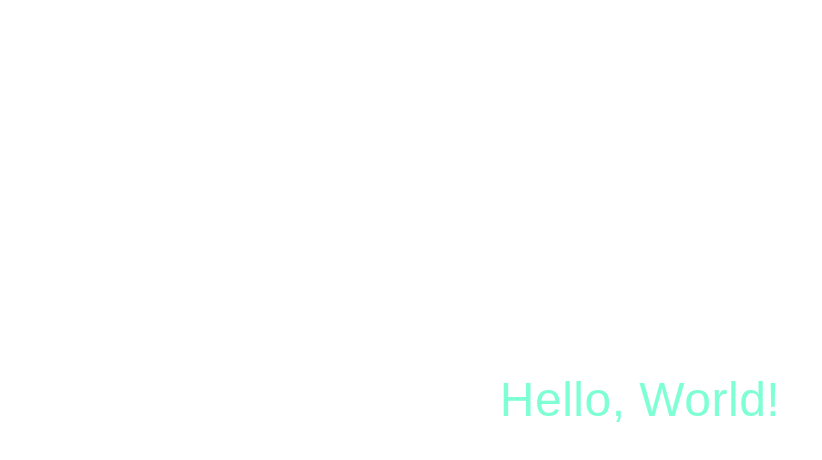
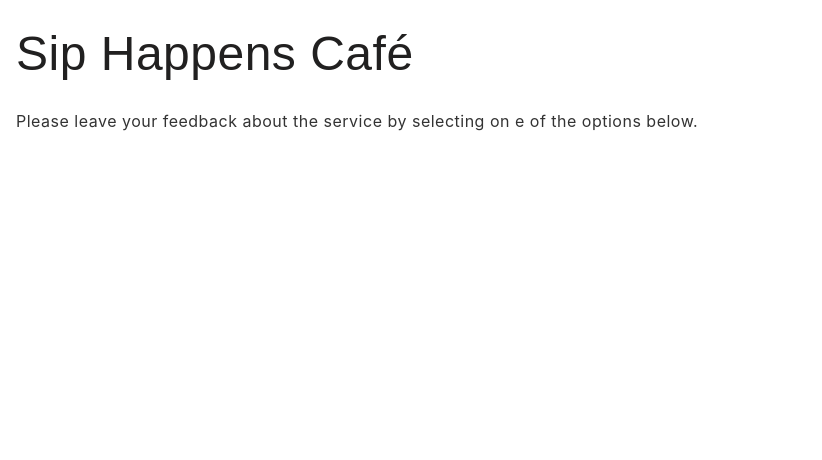
Before and after one commit to LadaM/ggoit-neo-react-hw-module2, a React (Vite) app: page / in a window 1280 px wide. Shown: the top 460 px of the page, without its empty margins (0-822 px from the left). Built offline with nearby package versions, Linux system fonts and the light colour scheme.

Commit message:
Description component

```diff
--- a/src/App.jsx
+++ b/src/App.jsx
@@ -1,10 +1,11 @@
 import css from './App.module.css';
+import Description from './components/Description.jsx';
 
 function App() {
     return (
         <>
             <div className={css.container}>
-                <h1 className={css.hello}>Hello, World!</h1>
+              <Description />
             </div>
         </>
     )
--- a/src/App.module.css
+++ b/src/App.module.css
@@ -1,12 +1,8 @@
-.hello {
-    color: aquamarine;
-    font-family: "KyivType Sans", sans-serif;
-    font-size: 3rem;
-}
-
 .container {
     display: flex;
-    justify-content: center;
-    align-items: center;
+    flex-direction: column;
+    gap: 1rem;
+    padding: 1rem;
+    align-items: flex-start;
     height: 100vh;
 }
--- /dev/null
+++ b/src/components/Description.jsx
@@ -0,0 +1,11 @@
+import css from './Description.module.css';
+
+const Description = () => {
+  return (<>
+      <h1 className={css.h1}>Sip Happens Café</h1>
+      <p>Please leave your feedback about the service by selecting on e of the options below.</p>
+    </>
+  );
+};
+
+export default Description;
--- /dev/null
+++ b/src/components/Description.module.css
@@ -0,0 +1,5 @@
+.h1 {
+    font-size: 3rem;
+    font-family: "KyivType Sans", sans-serif;
+    color: #212020;
+}
--- a/src/index.css
+++ b/src/index.css
@@ -42,6 +42,7 @@ body {
 h1, h2, h3, h4, h5, h6 {
   font-size: inherit;
   font-weight: inherit;
+  margin: unset;
 }
 
 a {
```
